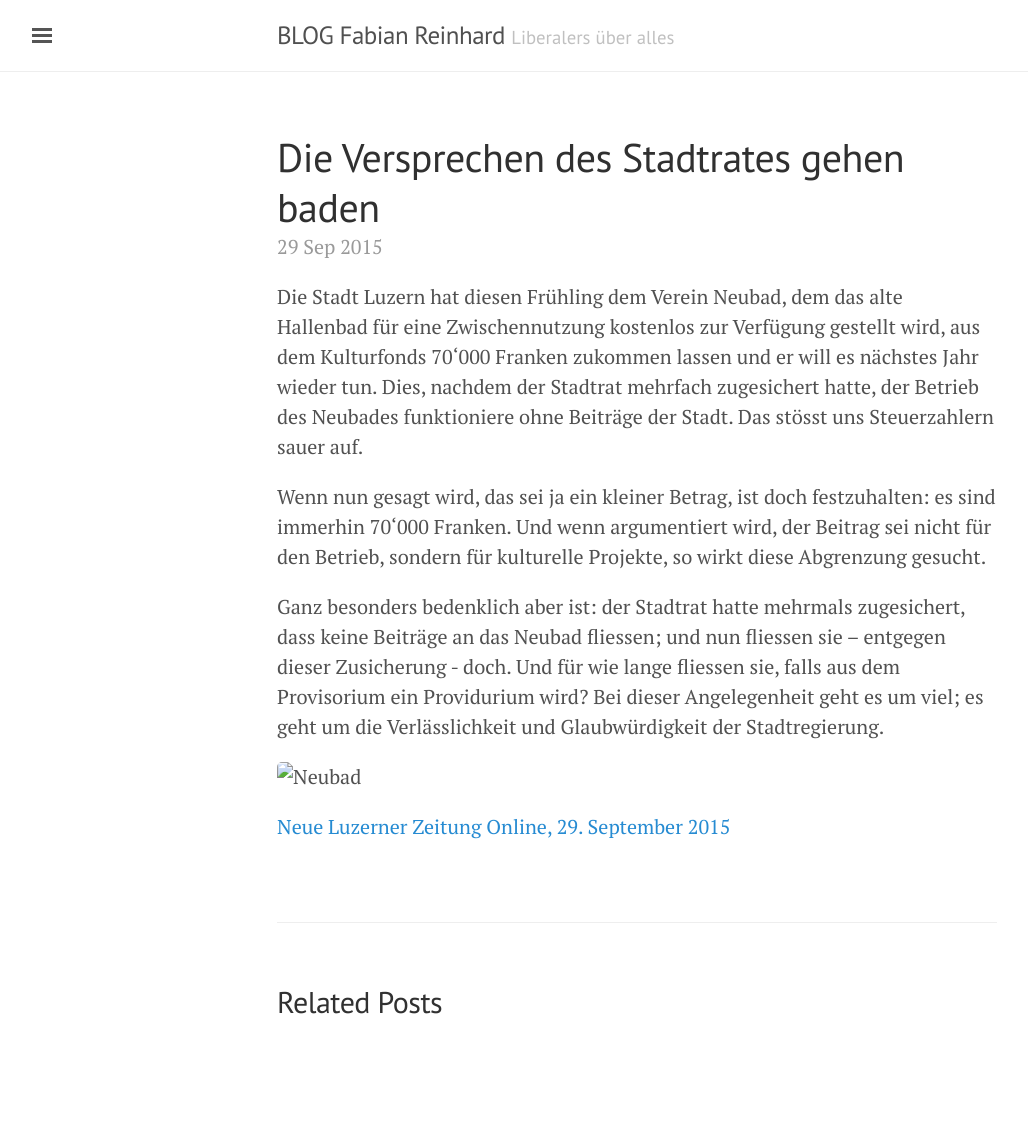
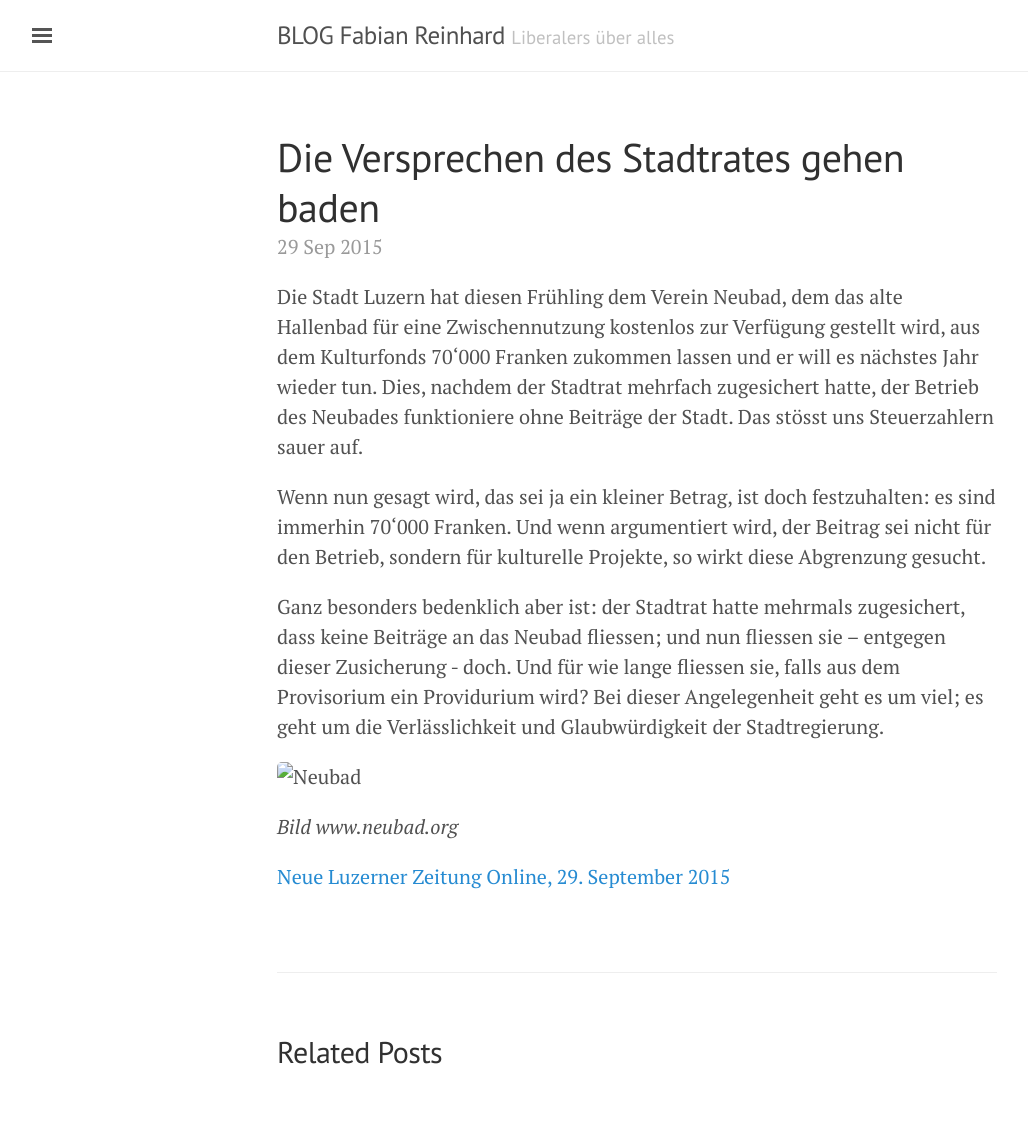
Before and after one commit to freinhard/freinhard.github.io, a Jekyll site: the page built from _posts/2015-09-29-neubad.md, in a window 1280 px wide. Shown: the whole page, without its empty margins (3-1031 px from the left). Built offline with Jekyll 4.4.1, drawn with Linux system fonts in a browser that asks for light colours; before the commit the page ends 1081 px from its top, so only the background shows below that.

Commit message:
Image caption

```diff
--- a/_posts/2015-09-29-neubad.md
+++ b/_posts/2015-09-29-neubad.md
@@ -10,5 +10,6 @@ Wenn nun gesagt wird, das sei ja ein kleiner Betrag, ist doch festzuhalten: es s
 Ganz besonders bedenklich aber ist: der Stadtrat hatte mehrmals zugesichert, dass keine Beiträge an das Neubad fliessen; und nun fliessen sie – entgegen dieser Zusicherung - doch. Und für wie lange fliessen sie, falls aus dem Provisorium ein Providurium wird? Bei dieser Angelegenheit geht es um viel; es geht um die Verlässlichkeit und Glaubwürdigkeit der Stadtregierung.
 
 ![Neubad]({{ site.url }}/assets/neubad.jpg)
+*Bild www.neubad.org*
 
 [Neue Luzerner Zeitung Online, 29. September 2015](http://www.luzernerzeitung.ch/nachrichten/zentralschweiz/lu/abo/70-000-Franken-fuer-Neubad;art9647,602518)
```
